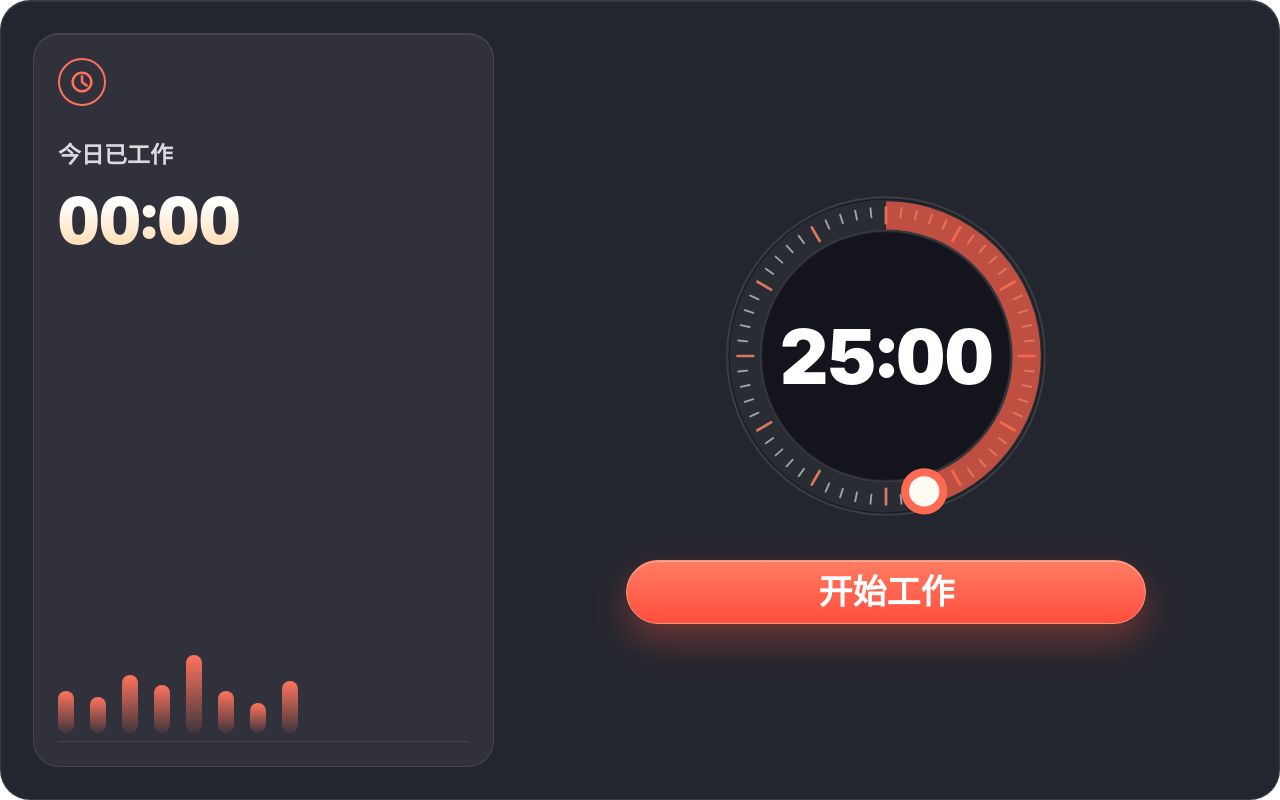
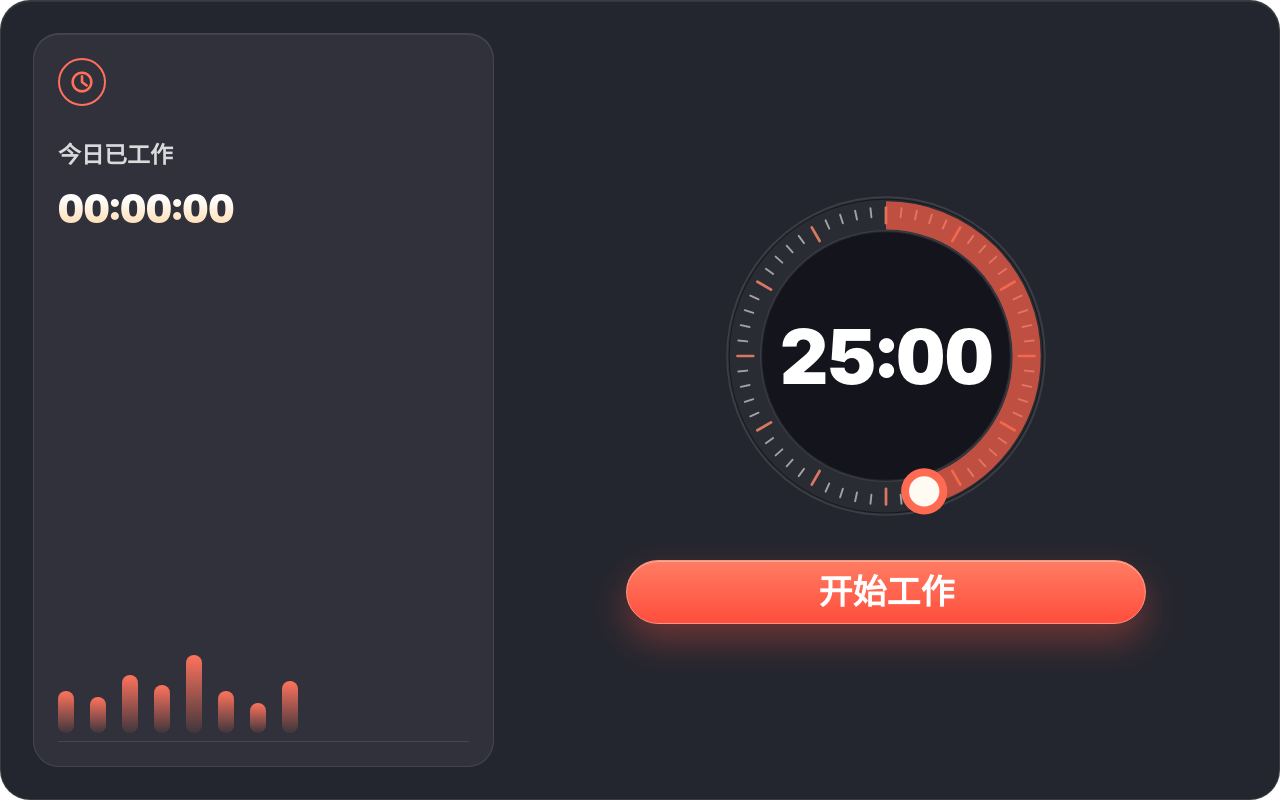
Before and after one commit to Dog-Egg/I-am-working, a Svelte app: page / in a window 1280 px wide. Built offline with nearby package versions, Linux system fonts and the light colour scheme.

Commit message:
style(ui): 调整工作时长显示样式并补全秒数显示

```diff
--- a/src/renderer/App.svelte
+++ b/src/renderer/App.svelte
@@ -21,8 +21,9 @@
   const formatWorkedTime = (totalSeconds: number): string => {
     const hours = Math.floor(totalSeconds / 3600);
     const minutes = Math.floor((totalSeconds % 3600) / 60);
+    const seconds = Math.floor(totalSeconds % 60);
 
-    return `${String(hours).padStart(2, "0")}:${String(minutes).padStart(2, "0")}`;
+    return `${String(hours).padStart(2, "0")}:${String(minutes).padStart(2, "0")}:${String(seconds).padStart(2, "0")}`;
   };
 
   const clearSaveTimer = (): void => {
@@ -117,7 +118,7 @@
       </div>
       <p class="m-0 text-[23px] font-bold text-white/82">今日已工作</p>
       <p
-        class="m-0 mt-4 bg-[linear-gradient(180deg,#fff_20%,#ffd9aa_100%)] bg-clip-text text-[64px] leading-none font-black tracking-normal text-transparent [font-variant-numeric:tabular-nums]"
+        class="m-0 mt-4 bg-[linear-gradient(180deg,#fff_20%,#ffd9aa_100%)] bg-clip-text text-[40px] leading-none font-black tracking-normal text-transparent [font-variant-numeric:tabular-nums]"
       >
         {formatWorkedTime(todayWorkedSeconds)}
       </p>
```
